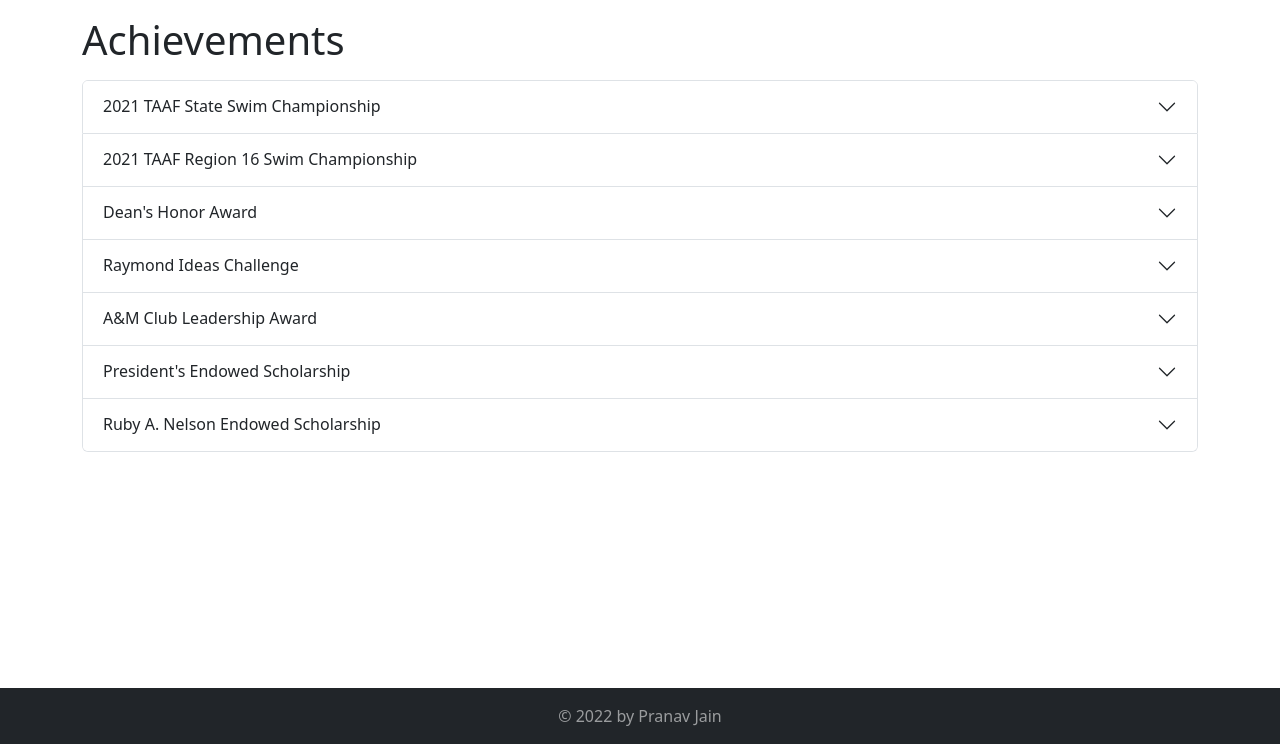
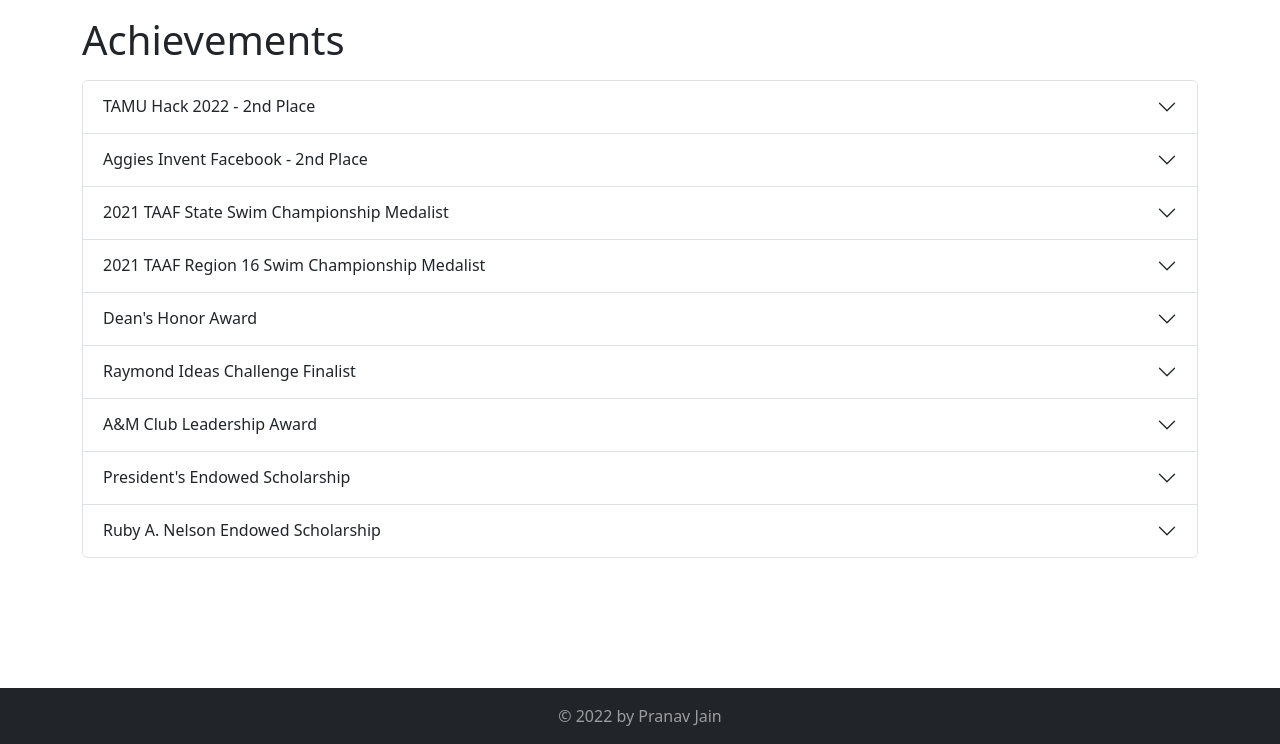
Before and after one commit to jainpranav1/personal_website, a Node server app: page /achievements in a window 1280 px wide. Shown: the part 56-800 px from the top of the page. Run offline with Node 20, Linux system fonts and the light colour scheme.

Commit message:
finished achievements page

```diff
--- a/views/achievements.ejs
+++ b/views/achievements.ejs
@@ -13,6 +13,17 @@
             .content {
                 flex-grow: 1;
             }
+
+            .iframe-container {
+                max-width: 560px;
+                aspect-ratio: 16 / 9;
+            }
+
+            /* Then style the iframe to fit in the container div with full height and width */
+            .responsive-iframe {
+                width: 100%;
+                height: 100%;
+            }
         </style>
 </head>
 
@@ -22,10 +33,52 @@
             <h1>Achievements</h1>
             <div class="accordion mt-3" id="accordionExample">
                 <div class="accordion-item">
+                    <h2 class="accordion-header" id="headingEight">
+                        <button class="accordion-button collapsed shadow-none" type="button" data-bs-toggle="collapse"
+                            data-bs-target="#collapseEight" aria-expanded="false" aria-controls="collapseEight">
+                            TAMU Hack 2022 - 2nd Place
+                        </button>
+                    </h2>
+                    <div id="collapseEight" class="accordion-collapse collapse" aria-labelledby="headingEight"
+                        data-bs-parent="#accordionExample">
+                        <div class="accordion-body">
+                            <p><b>Issued by TAMU Hack : 1/28/21 - 1/31/21</b></p>
+                            <p>
+                                For TAMUhack 2021, my team developed EyeTrain. This is a game that exercises your eyes
+                                through different eye movements and blinking to help relieve digital eye strain. Our
+                                team achieved 2nd place out of 130 teams. Each of us received an iPad (8th Generation)
+                                as a prize. You can read more about EyeTrain on the <a href="/projects"
+                                    class="link-primary">projects page</a>.
+                            </p>
+                        </div>
+                    </div>
+                </div>
+                <div class="accordion-item">
+                    <h2 class="accordion-header" id="headingNine">
+                        <button class="accordion-button collapsed shadow-none" type="button" data-bs-toggle="collapse"
+                            data-bs-target="#collapseNine" aria-expanded="false" aria-controls="collapseNine">
+                            Aggies Invent Facebook - 2nd Place
+                        </button>
+                    </h2>
+                    <div id="collapseNine" class="accordion-collapse collapse" aria-labelledby="headingNine"
+                        data-bs-parent="#accordionExample">
+                        <div class="accordion-body">
+                            <p><b>Issued by Aggies Invent Facebook : 1/30/21 - 1/31/21</b></p>
+                            <p>
+                                For Aggies Invent Facebook, my team developed TeeRacking. This is a tracker that reduces
+                                the commute time of Facebook employees at data centers by tracking available golf carts.
+                                Our team achieved 2nd place out of 8 teams. Each of us received $125 as a prize. You can
+                                read more about TeeRacking on the <a href="/projects" class="link-primary">projects
+                                    page</a>.
+                            </p>
+                        </div>
+                    </div>
+                </div>
+                <div class="accordion-item">
                     <h2 class="accordion-header" id="headingSeven">
                         <button class="accordion-button collapsed shadow-none" type="button" data-bs-toggle="collapse"
                             data-bs-target="#collapseSeven" aria-expanded="false" aria-controls="collapseSeven">
-                            2021 TAAF State Swim Championship
+                            2021 TAAF State Swim Championship Medalist
                         </button>
                     </h2>
                     <div id="collapseSeven" class="accordion-collapse collapse" aria-labelledby="headingSeven"
@@ -33,8 +86,16 @@
                         <div class="accordion-body">
                             <p><b>Issued by The Texas Amateur Athletic Federation : 7/31/21</b></p>
                             <p>
-                                Placed 2nd in 200 Yard Free style, and qualified for the 2022 National swimming games.
+                                I received a silver medal in 200 Yard Free style, and qualified for the 2022 national
+                                swimming games.
                             </p>
+                            <div class="iframe-container">
+                                <iframe class="responsive-iframe" width="560" height="315"
+                                    src="https://www.youtube.com/embed/4db-duTsJLQ" title="YouTube video player"
+                                    frameborder="0"
+                                    allow="accelerometer; autoplay; clipboard-write; encrypted-media; gyroscope; picture-in-picture"
+                                    allowfullscreen></iframe>
+                            </div>
                         </div>
                     </div>
                 </div>
@@ -42,7 +103,7 @@
                     <h2 class="accordion-header" id="headingSix">
                         <button class="accordion-button collapsed shadow-none" type="button" data-bs-toggle="collapse"
                             data-bs-target="#collapseSix" aria-expanded="false" aria-controls="collapseSix">
-                            2021 TAAF Region 16 Swim Championship
+                            2021 TAAF Region 16 Swim Championship Medalist
                         </button>
                     </h2>
                     <div id="collapseSix" class="accordion-collapse collapse" aria-labelledby="headingSix"
@@ -77,7 +138,7 @@
                     <h2 class="accordion-header" id="headingFour">
                         <button class="accordion-button collapsed shadow-none" type="button" data-bs-toggle="collapse"
                             data-bs-target="#collapseFour" aria-expanded="false" aria-controls="collapseFour">
-                            Raymond Ideas Challenge
+                            Raymond Ideas Challenge Finalist
                         </button>
                     </h2>
                     <div id="collapseFour" class="accordion-collapse collapse" aria-labelledby="headingFour"
--- a/views/projects.ejs
+++ b/views/projects.ejs
@@ -252,13 +252,13 @@
             <div class="accordion-body">
               <p><b>1/30/21 - 1/31/21</b></p>
               <p>
-                When attending Aggies Invent - Facebook, we learned about a
+                When attending Aggies Invent - Facebook, my team of 6 learned about a
                 problem that exists at Facebook. When outages happen at Facebook
                 data centers, technicians need to resolve the problems quickly.
                 Their preferred method for travelling throughout these huge
                 centers is golf carts. One issue is that locating these golf
                 carts can be difficult, and often the carts are out of battery.
-                To solve this issue, my team of 6 developed TeeRacking. This
+                To solve this issue, my team developed TeeRacking. This
                 product provides information to Facebook employees about nearby,
                 functioning golf carts through an app. Our team achieved 2nd place
                 out of 8 teams. Each of us received $125 as a prize.
```
